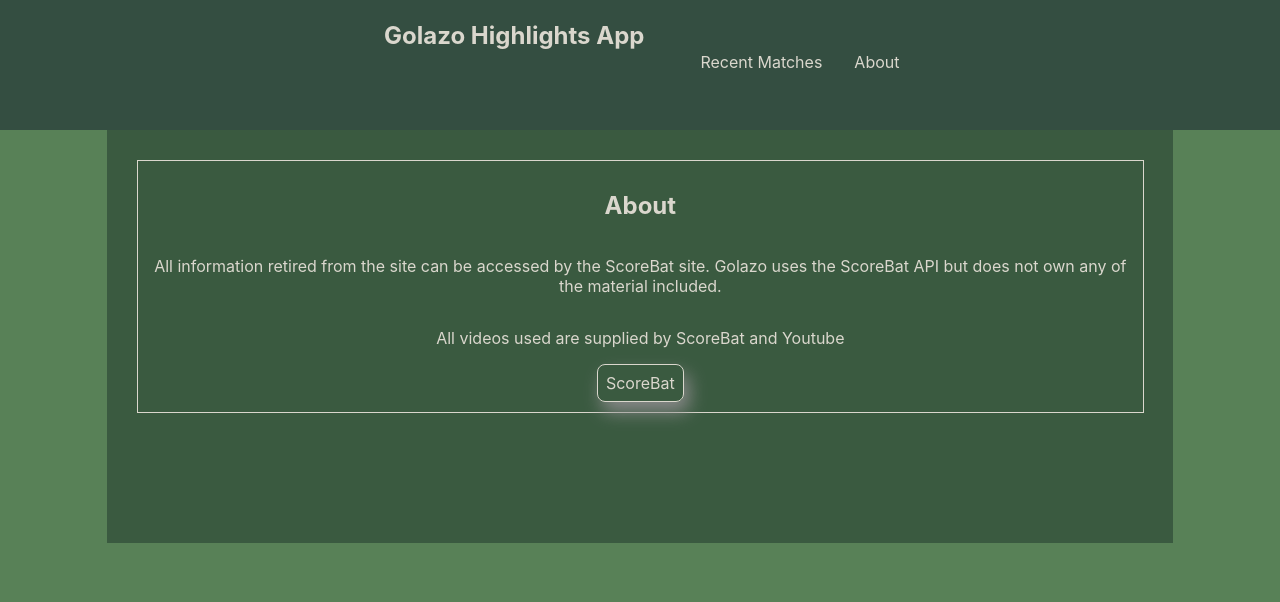
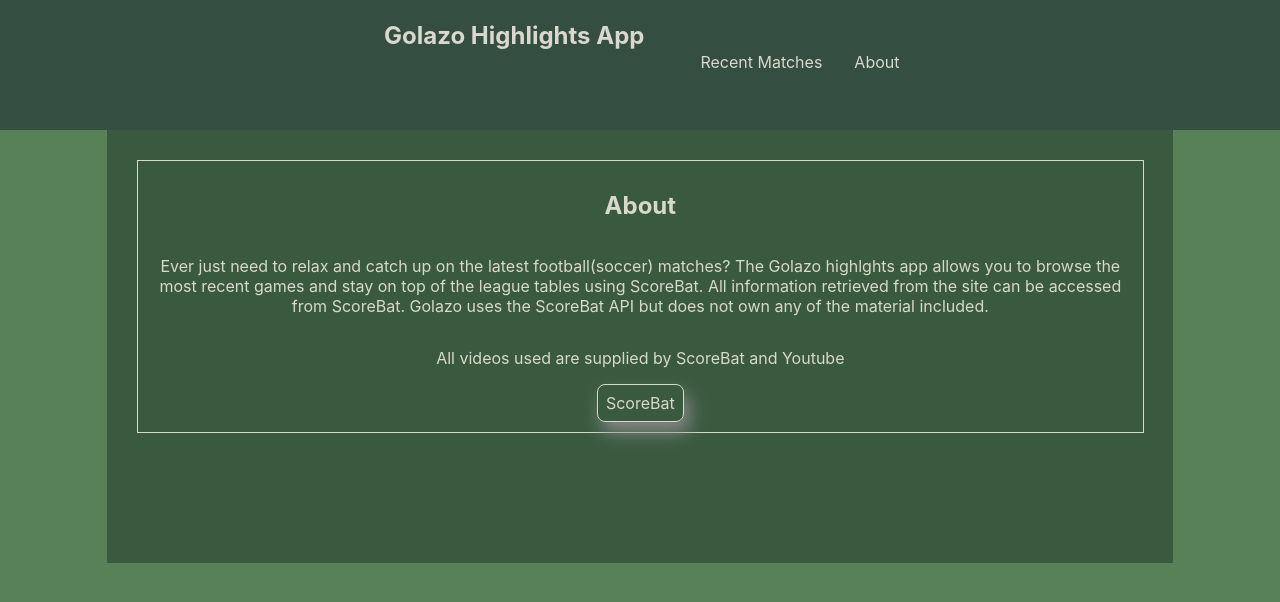
Before and after one commit to fcondori1/golazo-highlights-app, a React (Create React App) app in the folder golazo-highlights-app/: page /about in a window 1280 px wide. Shown: the top 602 px of the page. Built offline with nearby package versions, Linux system fonts and the light colour scheme.

Commit message:
update about me text

```diff
--- a/golazo-highlights-app/src/components/About/About.js
+++ b/golazo-highlights-app/src/components/About/About.js
@@ -6,8 +6,11 @@ function About(props) {
 		<div className='about-page animate__animated animate__zoomIn'>
 			<h2>About</h2>
 			<p className='info'>
-				All information retired from the site can be accessed by the ScoreBat
-				site. Golazo uses the ScoreBat API but does not own any of the material
+				Ever just need to relax and catch up on the latest football(soccer)
+				matches? The Golazo highlghts app allows you to browse the most recent
+				games and stay on top of the league tables using ScoreBat. All
+				information retrieved from the site can be accessed from ScoreBat.
+				Golazo uses the ScoreBat API but does not own any of the material
 				included.
 			</p>
 			<p className='info'>
```
